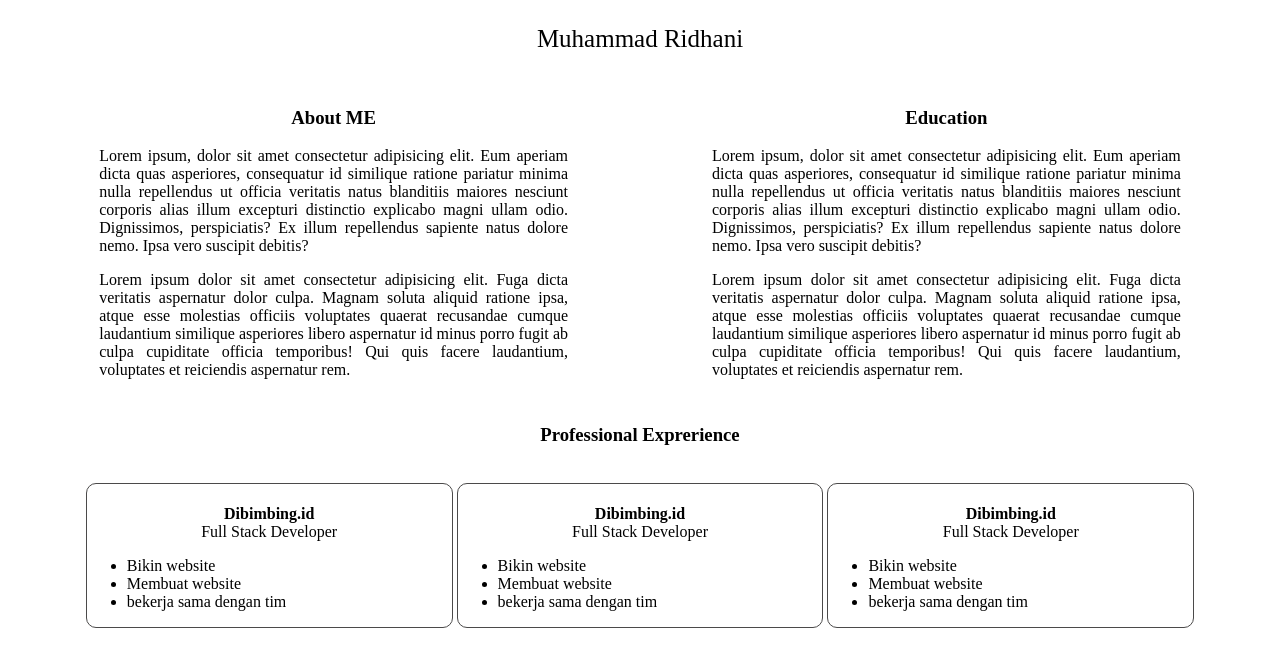
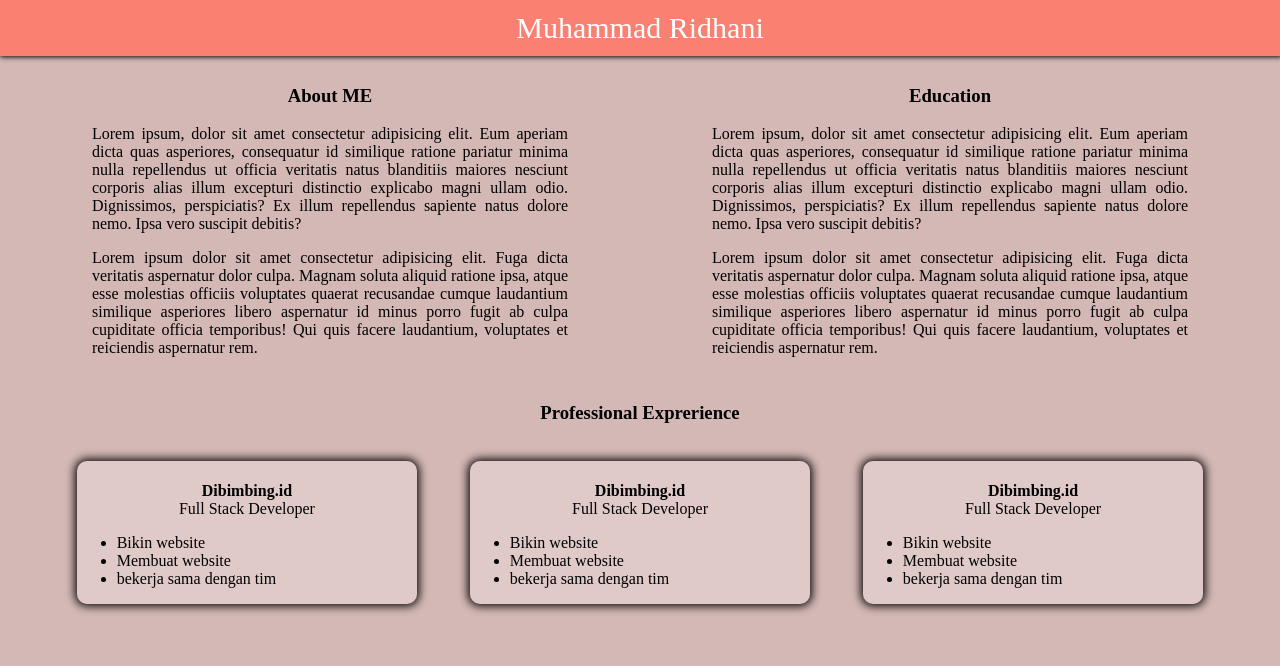
Before and after one commit to muhridhani/muhridhani.github.io, a plain HTML site: page index.html in a window 1280 px wide. Drawn offline with Linux system fonts and the light colour scheme.

Commit message:
Update style.css

```diff
--- a/style.css
+++ b/style.css
@@ -1,4 +1,9 @@
-
+body{
+    background: rgb(212, 184, 181);
+    box-sizing: border-box;
+    padding: 0;
+    margin: 0;
+}
 #name{
     text-align: center;
     font-size: 25px;
@@ -46,12 +51,27 @@
 
 .job{
     display:inline-block;
-    width: 30%;
+    width: 28%;
     text-align: left;
-    border: 1px solid rgb(75, 74, 74);
-    border-radius: 10px;
+    /* border: 1px solid rgb(75, 74, 74); */
+    box-shadow: 0px 0px 10px 2px black;
+    border-radius: 10px;margin: 0px 2%;
+    background: rgba(255, 255, 255, 0.253);
+
 }
 
 .job h4, .job p{
     text-align: center;
 }
+
+#header{
+    background: salmon;
+    padding: 1px 0px !important;
+    box-shadow: 1px 0px 5px 1px black;
+}
+
+#header p {
+    font-size: 30px;
+    margin: 10px 0px;
+    color: white;
+}
```
